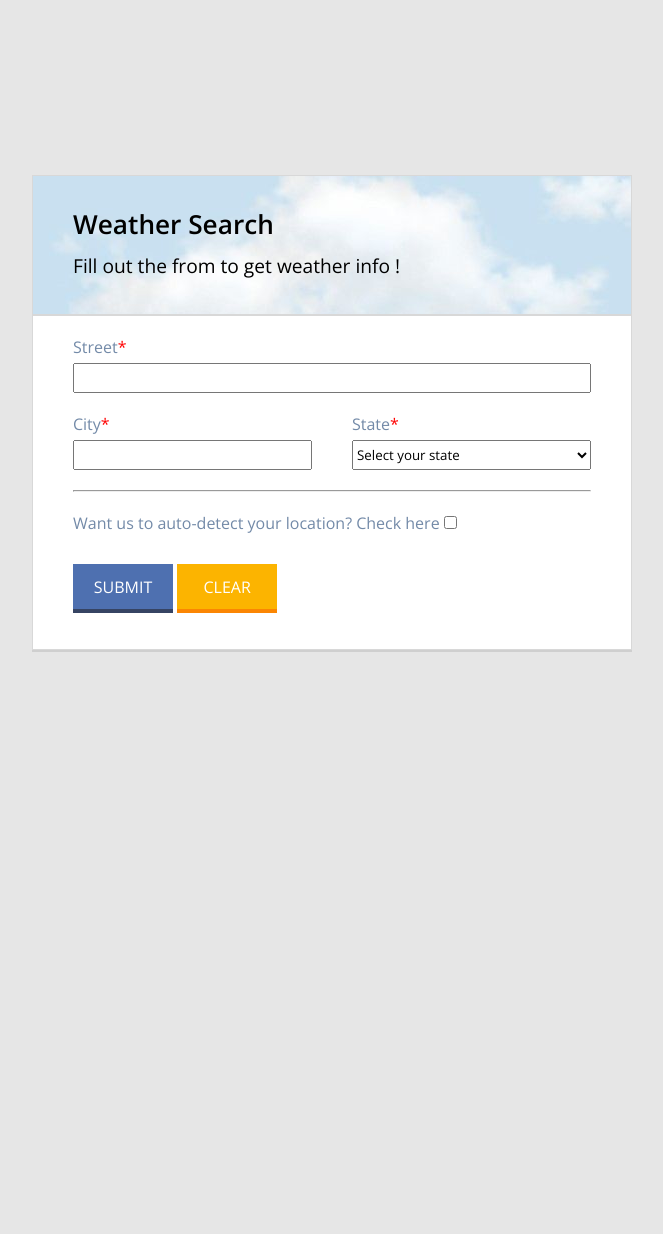
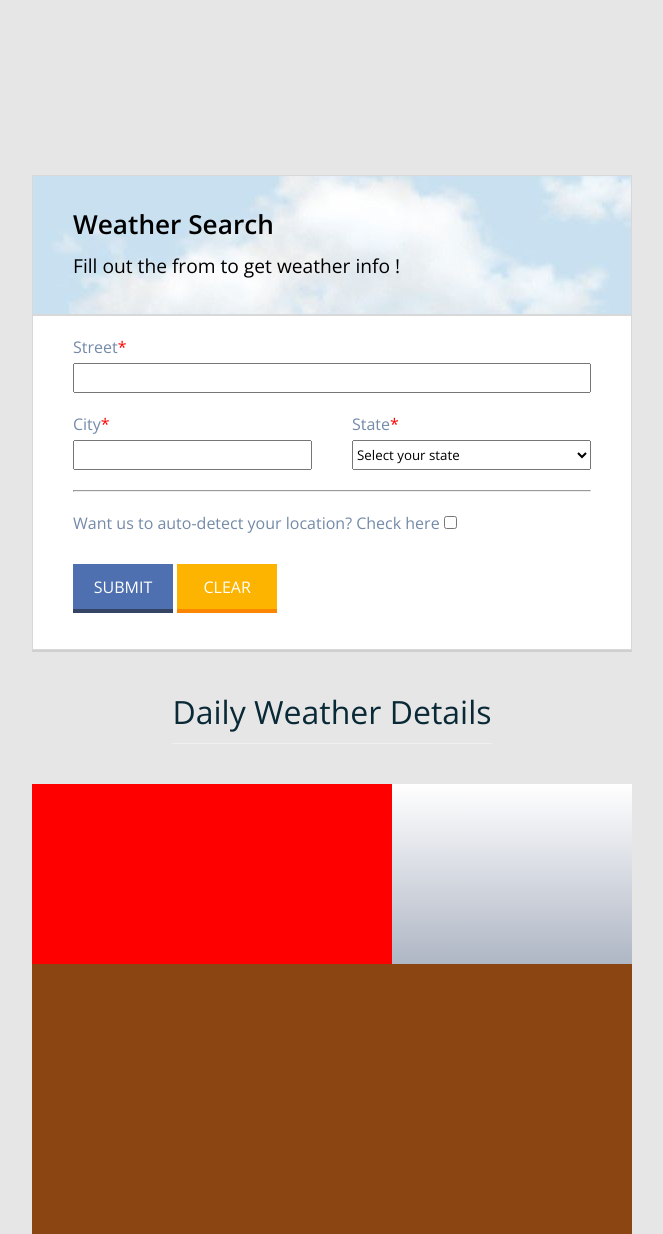
Before and after one commit to menghanx/menghanx.github.io, a Flask app: page / in a window 1280 px wide. Shown: the whole page, without its empty margins (308-971 px from the left). Before the commit the page ends 652 px from the top, so only its background shows below. Run offline with Flask 2, Linux system fonts and the light colour scheme.

Commit message:
push changes

```diff
--- a/HW6/main.py
+++ b/HW6/main.py
@@ -6,7 +6,7 @@ from urllib import parse
 from urllib.request import urlopen
 
 import jyserver.Flask as jsf
-from flask import Flask, jsonify, render_template, request
+from flask import Flask, jsonify, current_app, request
 
 app = Flask(__name__)
 
@@ -15,7 +15,7 @@ app = Flask(__name__)
 def home():
     # button tutorial
     # return App.render(render_template('index.html'))
-    return render_template('index.html')
+    return current_app.send_static_file('index.html')
 
 
 @app.route("/weather-api/json", methods=['GET'])
@@ -89,29 +89,6 @@ def get_weather():
 
     return jsonify(data_json)
 
-# Example of how to render page with variables
-
-
-@app.route("/hello/<name>")
-def hello_there(name):
-    now = datetime.now()
-    formatted_now = now.strftime("%A, %d %B, %Y at %X")
-
-    # Filter the name argument to letters only using regular expressions. URL arguments
-    # can contain arbitrary text, so we restrict to safe characters only.
-    match_object = re.match("[a-zA-Z]+", name)
-
-    if match_object:
-        clean_name = match_object.group(0)
-    else:
-        clean_name = "Friend"
-
-    return render_template(
-        "hello_there.html",
-        name=clean_name,
-        date=datetime.now()
-    )
-
 
 if __name__ == '__main__':
     # This is used when running locally only. When deploying to Google App
--- a/HW6/static/data.json
+++ /dev/null
@@ -1,5 +0,0 @@
-{
-    "01": {
-        "note": "This data is very simple because we're demonstrating only the mechanism."
-    }
-}
--- a/HW6/templates/index.html
+++ b/HW6/static/index.html
@@ -6,7 +6,7 @@
     <meta http-equiv="X-UA-Compatible" content="IE=edge">
     <meta name="viewport" content="width=device-width, initial-scale=1.0">
     <link id="favicon" rel="shortcut icon" type="image/x-icon" href="/static/Images/clear_day.svg" />
-    <link rel="stylesheet" type="text/css" href="{{ url_for('static', filename='site.css')}}" />
+    <link rel="stylesheet" type="text/css" href="/static/site.css" />
     <title>Weather</title>
     <script>
 
@@ -199,10 +199,29 @@
             </div>
         </form>
 
-        <div class="result-section" id="result-section">
-            Here goes the result
+        <div class="no-result-section">
+            <p>No records have been found.</p>
         </div>
+
+        <div class="detail-container" id="detail-container">
+            <div class="detail-title">
+                <h1>Daily Weather Details</h2>
+            </div>
+
+            <div class="detail-section">
+                <div class="top-detail">
+                    <div class="top-left-detail"></div>
+                    <div class="top-right-detail"></div>
+                </div>
+                <div class="bottom-detail"></div>
+            </div>
+        </div>
+
+
+
+
     </div>
+
 
 
 </body>
--- a/HW6/static/site.css
+++ b/HW6/static/site.css
@@ -13,6 +13,7 @@ body{
     align-items: center;
     background: #e6e6e6;
     padding: 20px;
+    margin-bottom: 250px;
 }
 
 .required {
@@ -125,6 +126,69 @@ hr{
     border: none;
 }
 
-.result-section {
+.no-result-section{
     display: none;
+    height: 30px;
+    line-height: 30px;
+    text-align: center;
+    margin-top: 20px;
+    background: #fff;
+    box-shadow: 0 2px #cfcfcf;
+    border: 1px solid #d8d8d8
 }
+
+.no-result-section p{
+    color: #092936;
+}
+
+.detail-container{
+    max-height: auto;
+    height: 100%;
+}
+.detail-section {
+    background: linear-gradient(white , #374a6d);
+    max-width: 600px;
+    width: 100%;
+    max-height: 450px;
+    height: 100%;
+}
+
+.detail-title {
+    margin-left: 140px;
+    width: 320px;
+    text-align: center;
+    padding: 40px 0;
+}
+
+.detail-title h1{
+    font-weight: normal;
+    color: #092936;
+    border-bottom: 1px solid #f1f0f0;
+    padding-bottom: 10px
+}
+
+.detail-section{
+    display: grid;
+    grid-template-rows: repeat(10, 1fr);
+}
+
+.top-detail{
+    grid-row: span 4;
+
+    display: grid;
+    grid-template-columns: repeat(10, 1fr);
+}
+
+.bottom-detail{
+    grid-row: span 6;
+    background-color: saddlebrown;
+}
+
+.top-left-detail{
+    grid-column: span 6;
+    background-color: red;
+}
+
+.top-right-detail{
+    grid-column: span 4;
+}
```
